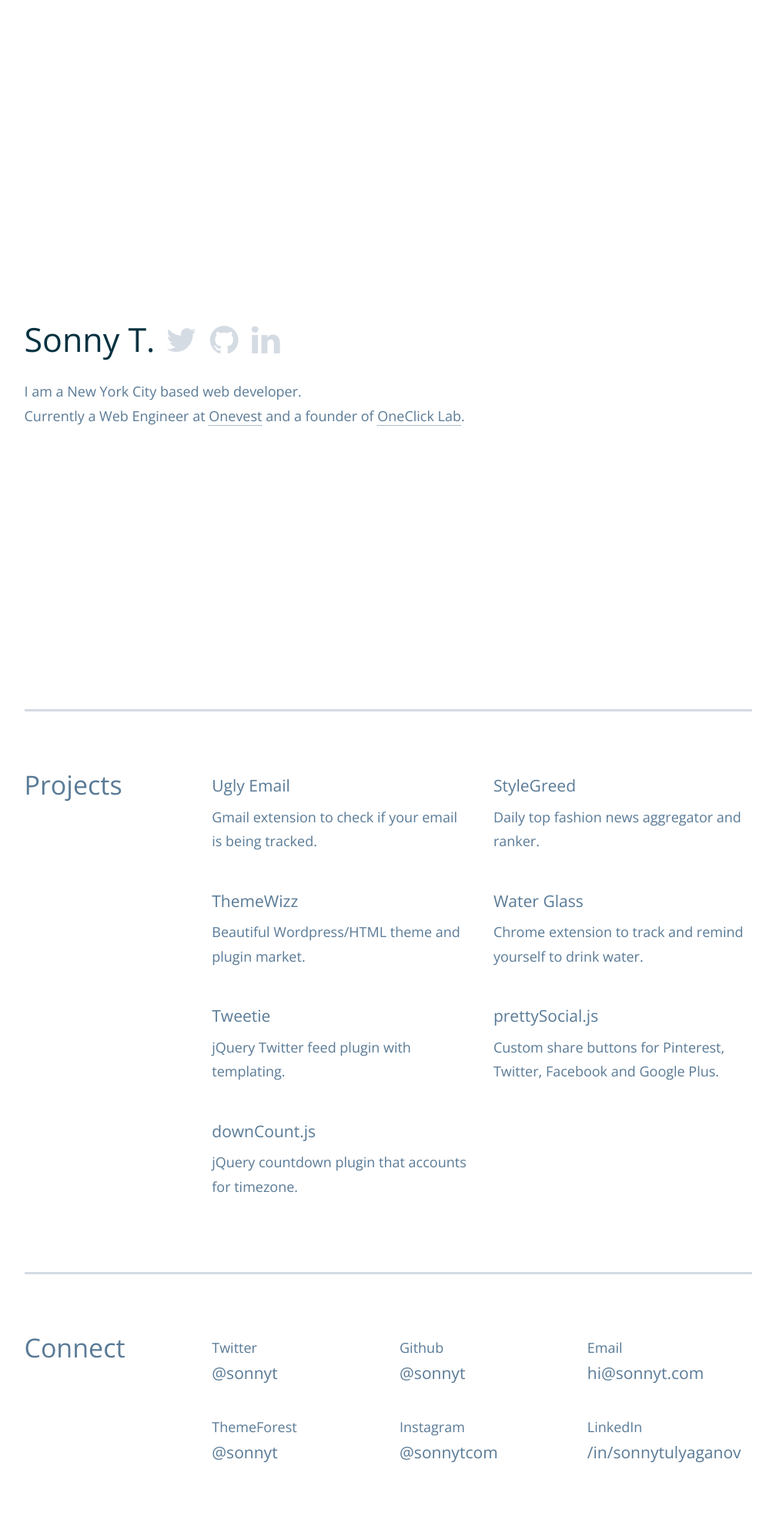
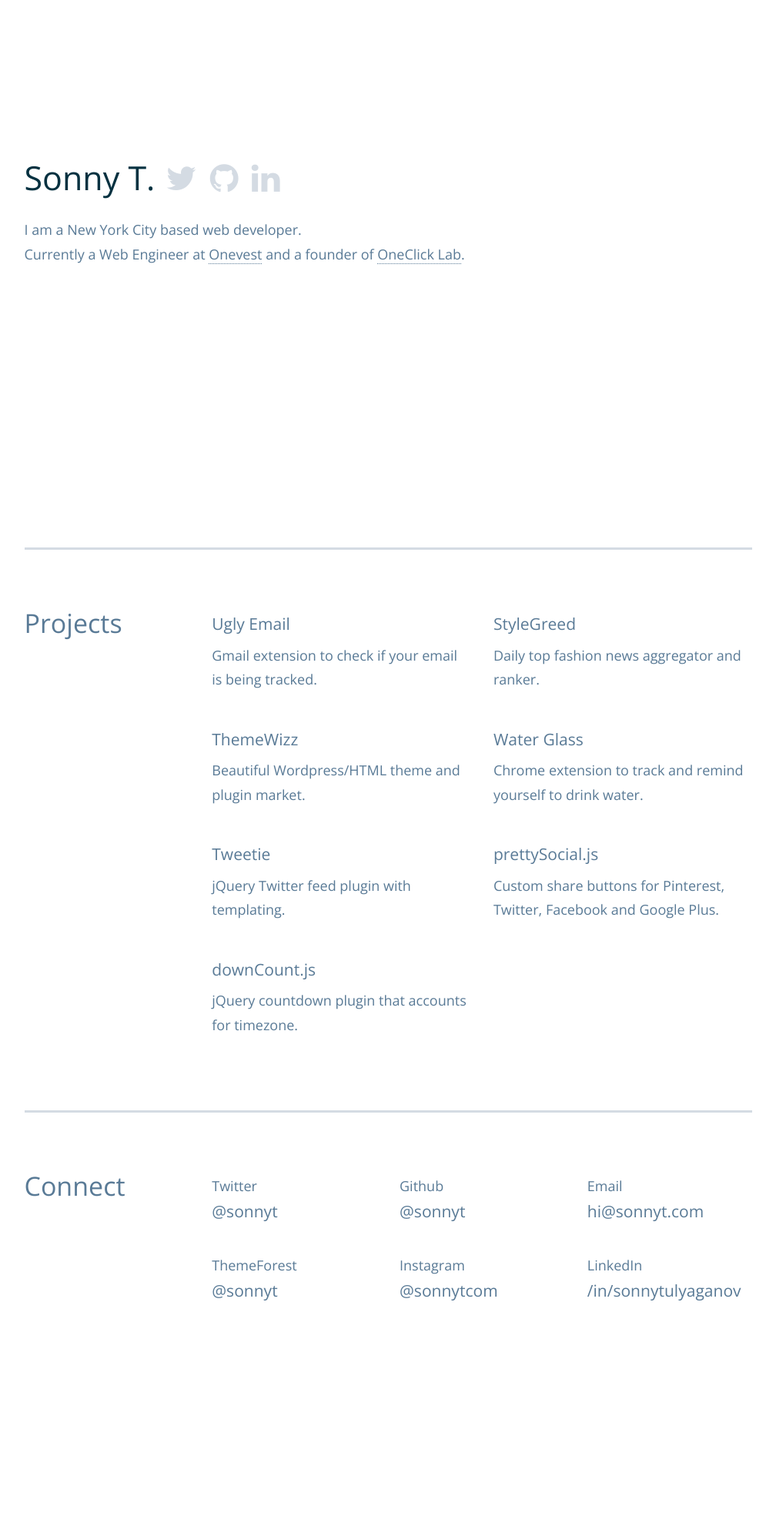
Before and after one commit to sonnyt/sonnyt.github.io, a Jekyll site: the page built from index.html, in a window 1280 px wide. Shown: the whole page at 77% size, without its empty margins (136-1144 px from the left). Built offline with Jekyll 4.4.1, drawn with Linux system fonts in a browser that asks for light colours; nearby versions of some CDN libraries; after the commit the page ends 1781 px from its top, so only the background shows below that.

Commit message:
Update style.css

```diff
--- a/assets/css/style.css
+++ b/assets/css/style.css
@@ -15,7 +15,6 @@
     line-height: 1.75em;
     font-family: 'Open Sans', sans-serif;
     color: #597a96;
-    padding-top: 210px;
 }
 
 p {
```
